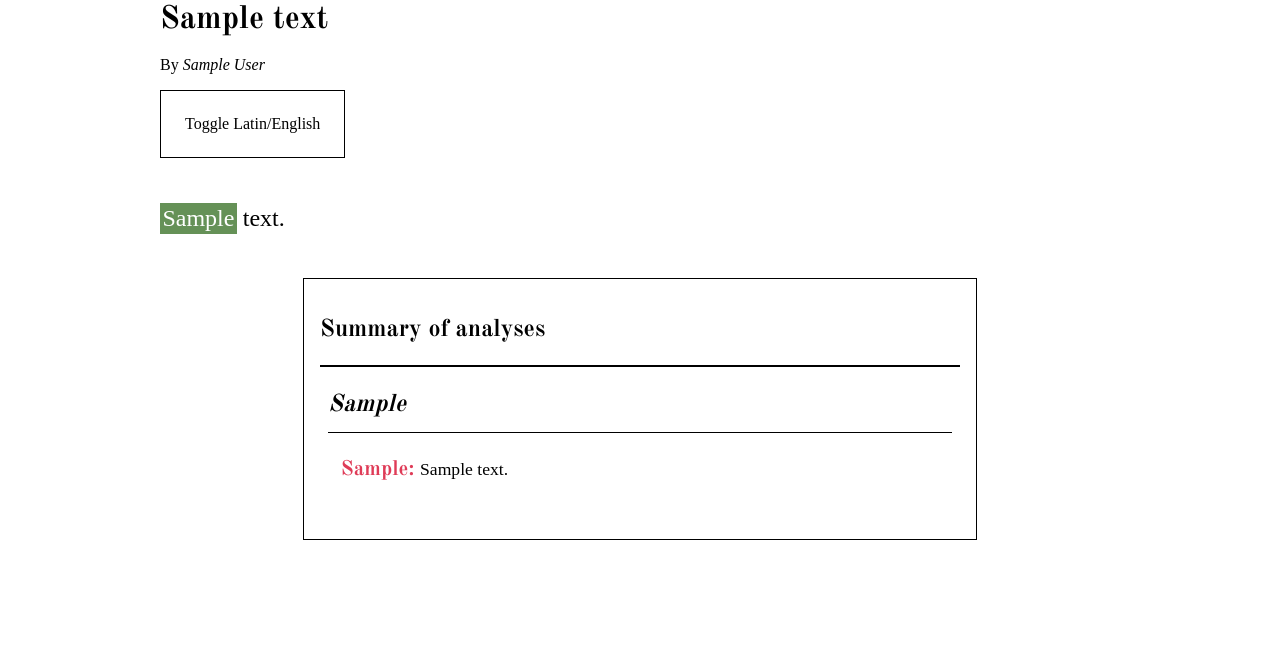
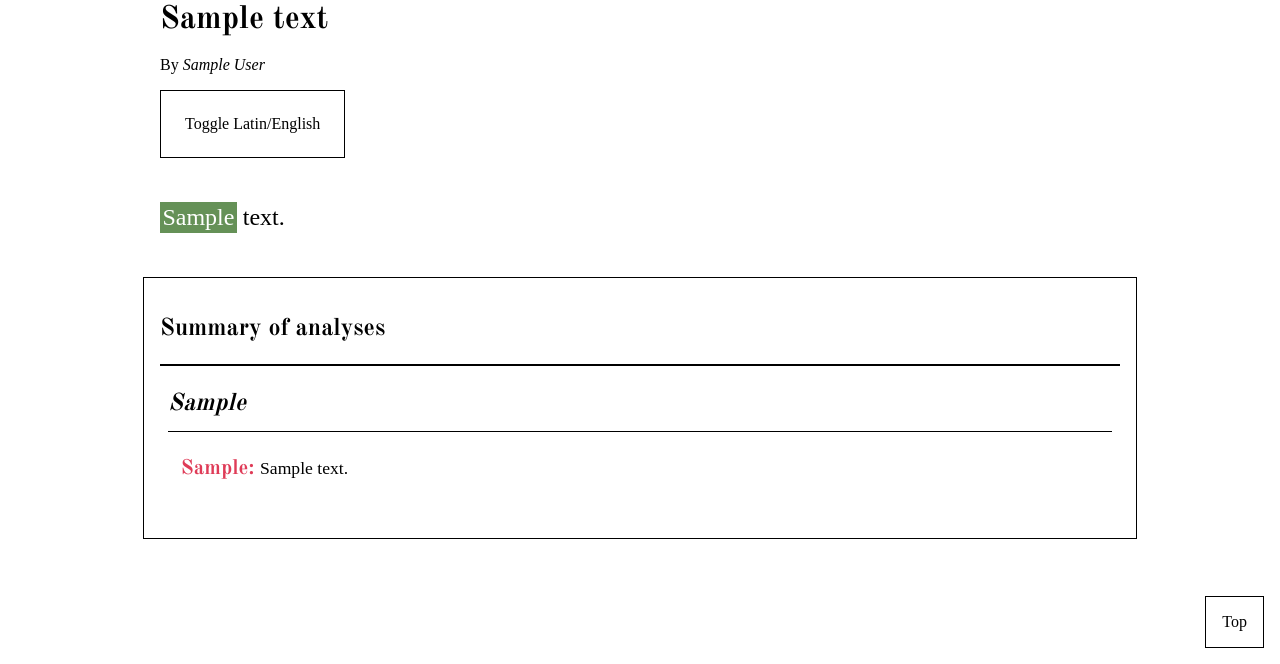
Before and after one commit to MaxTheMonster/LatinVocab, a Django app: a page that uses templates/literature/text.html in a window 1280 px wide. Shown: the part 136-800 px from the top of the page. Run offline with Django 3.2, Linux system fonts and the light colour scheme; tables that the repository leaves empty hold one stand-in row (values such as "Sample post"); some libraries are stand-ins or nearby versions; some web fonts are replaced.

Commit message:
Added new annotating syntax features, and added new literature

```diff
--- a/literature/views.py
+++ b/literature/views.py
@@ -15,7 +15,5 @@ class TextView(generic.DetailView):
 
     def get_context_data(self, **kwargs):
         context = super(TextView, self).get_context_data(**kwargs)
-        context['quotations'] = models.RelatingLatin.objects.filter(relating_text=self.get_object()).order_by('-pk')
-#        print(context['annotations'])
-        print(context['quotations'])
+        context['quotations'] = models.RelatingLatin.objects.filter(relating_text=self.get_object()).order_by('pk')
         return context
--- a/static/css/main.css
+++ b/static/css/main.css
@@ -143,7 +143,8 @@ section#literature-texts .text-card {
 main#text-header {
   margin-left: 2em;
   width: 60rem;
-  margin: 0 auto; }
+  margin: 0 auto;
+  max-width: 90%; }
   main#text-header h1 {
     margin-bottom: 0.1em; }
   main#text-header span#text-author {
@@ -159,29 +160,38 @@ main#text-header {
 
 section.text-lines {
   width: 60rem;
-  max-width: 100%;
+  max-width: 90%;
   margin: 0 auto;
   font-size: 1.5rem;
-  line-height: 3em; }
+  line-height: 4.4rem; }
   @media (max-width: 540px) {
     section.text-lines {
       width: 90%;
       font-size: 1.35rem;
-      line-height: 2.5rem; } }
+      line-height: 4rem; } }
+  section.text-lines br {
+    margin-bottom: 0.7em; }
+
+#backtotop {
+  position: fixed;
+  bottom: 1em;
+  right: 1em;
+  padding: 1em; }
 
 :target {
-  -webkit-animation: target-fade 3s 1;
-  -moz-animation: target-fade 3s 1; }
+  border: 3px solid #df3b57 !important;
+  -webkit-animation: target-fade 1s 1;
+  -moz-animation: target-fade 1s 1; }
 
 @-webkit-keyframes target-fade {
   0% {
-    background-color: rgba(0, 0, 0, 0.1); }
+    background-color: rgba(223, 59, 87, 0.5); }
   100% {
     background-color: transparent; } }
 
 @-moz-keyframes target-fade {
   0% {
-    background-color: rgba(0, 0, 0, 0.1); }
+    background-color: rgba(223, 59, 87, 0.5); }
   100% {
     background-color: transparent; } }
 
@@ -201,7 +211,9 @@ section#text-content span.highlight a {
 
 section#text-analyses {
   border: 1px solid black;
-  padding: 1em; }
+  padding: 1em;
+  max-width: 90%;
+  width: 60rem; }
   section#text-analyses div.quotation {
     border: 0;
     padding: 0.2em 0.5em 0;
--- a/static/scss/_literature.scss
+++ b/static/scss/_literature.scss
@@ -14,6 +14,7 @@ main#text-header {
     margin-left: 2em;
     width: 60rem;
     margin: 0 auto;
+    max-width: 90%;
 
     h1 {
         margin-bottom: 0.1em;
@@ -38,30 +39,42 @@ main#text-header {
 
 section.text-lines {
     width: 60rem;
-    max-width: 100%;
+    max-width: 90%;
     margin: 0 auto;
     font-size: 1.5rem;
-    line-height: 3em;
+    line-height: 4.4rem;
 
     @include mobile {
         width: 90%;
         font-size: 1.35rem;
-        line-height: 2.5rem;
+        line-height: 4rem;
+    }
+
+    br {
+        margin-bottom: 0.7em;
     }
 }
 
+#backtotop {
+    position: fixed;
+    bottom: 1em;
+    right: 1em;
+    padding: 1em;
+}
+
 :target {
-    -webkit-animation: target-fade 3s 1;
-    -moz-animation: target-fade 3s 1;
+    border: 3px solid $primary-color !important;
+    -webkit-animation: target-fade 1s 1;
+    -moz-animation: target-fade 1s 1;
 }
 
 @-webkit-keyframes target-fade {
-    0% { background-color: rgba(0,0,0,.1); }
+    0% { background-color: rgba($primary-color,.5); }
     100% { background-color: rgba(0,0,0,0); }
 }
 
 @-moz-keyframes target-fade {
-    0% { background-color: rgba(0,0,0,.1); }
+    0% { background-color: rgba($primary-color,.5); }
     100% { background-color: rgba(0,0,0,0); }
 }
 
@@ -91,6 +104,8 @@ section#text-content {
 section#text-analyses {
     border: 1px solid black;
     padding: 1em;
+    max-width: 90%;
+    width: 60rem;
 
     div.quotation {
         border: 0;
@@ -100,7 +115,6 @@ section#text-analyses {
         div.annotation {
             padding: 1.5em 0.8em;
             border-top: 1px solid black;
-
         }
 
         h2 {
--- a/templates/literature/text.html
+++ b/templates/literature/text.html
@@ -9,10 +9,10 @@
     <a id="toggle-language" class="button card" href="#~">Toggle Latin/English</a>
 </main>
 <section class="block text-lines" id="text-content">
-    <p>{{ text.content }}</p>
+    <p>{{ text.content|linebreaksbr }}</p>
 </section>
 <section class="block text-lines" id="text-translation">
-    <p>{{ text.translation }}</p>
+    <p>{{ text.translation|linebreaksbr }}</p>
 </section>
 <section class="block" id="text-analyses">
     <h1>Summary of analyses</h1>
@@ -27,6 +27,7 @@
     </div>
     {% endfor %}
 </section>
+<a id="backtotop" class="button" href="#">Top</a>
 <script>
  const toggle_language = document.querySelector("#toggle-language");
  const latin = document.querySelector("#text-content");
@@ -44,20 +45,25 @@
  toggle_language.addEventListener("click", toggleLanguage);
 
  const infoAnnotations = document.querySelector("#info-annotations");
- const annotations = document.querySelectorAll(".annotation"); // fix this to work!!
+ const annotations = document.querySelectorAll(".annotation");
  const content = document.querySelector("#text-content p");
  var newContent = content.innerHTML;
 
  for (var i = 0, a; a = annotations[i]; i++) {
-     var latinLocation = a.parentNode.querySelector("h2").innerHTML;
+     var latinLocations = a.parentNode.querySelector("h2").innerHTML.split(' | ');
      var latinID = a.parentNode.id;
-     var formulatedLink = "<a href='#" + latinID +"'>" + latinLocation + "</a> ";
-     if (newContent.includes('href=\'#' + latinID + '\'')) {
-         continue;
-     }
-     const regex = new RegExp(latinLocation + "[^(')(/a)]", "gi");
-     newContent = newContent.replace(regex, "<span class='highlight'>" + formulatedLink + "</span>");
+
+     latinLocations.forEach(function(latinLocation) {
+         latinLocation = latinLocation.replace(" \\ ", "<br>");
+         var formulatedLink = "<a href='#" + latinID +"'>" + latinLocation + "</a> ";
+         if (!newContent.includes('href=\'#' + latinID + '\'') || latinLocations.length > 1) {
+             console.log(latinLocation)
+             const regex = new RegExp(latinLocation + "[^-(')(/a)]", "gi");
+             newContent = newContent.replace(regex, "<span class='highlight'>" + formulatedLink + "</span>");
+         }
+     });
  }
+ newContent.replace("<br>", "<br>");
  content.innerHTML = newContent;
 </script>
 {% endblock %}
--- a/vocab.txt
+++ b/vocab.txt
@@ -298,7 +298,7 @@ dico, dicere, dixi, dictus/verb 3/say/Verbs: Perception, Sensory and Mental Proc
 exspecto, exspectare, exspectavi, exspectatus/verb 1/wait for/Verbs: Perception, Sensory and Mental Processes
 iaceo, iacere, iacui/verb 2/lie/Verbs: Perception, Sensory and Mental Processes
 impero, imperare, imperavi, imperatus + dative/verb 1/order, command/Verbs: Perception, Sensory and Mental Processes
-inquit/verb irregular/he/she says, he/she said/Verbs: Perception, Sensory and Mental Processes
+inquit/verb irregular/says, said/Verbs: Perception, Sensory and Mental Processes
 intellego, intellegere, intellexi, intellectus/verb 3/understand, realise/Verbs: Perception, Sensory and Mental Processes
 invito invitare, invitavi, invitatus/verb 1/invite/Verbs: Perception, Sensory and Mental Processes
 iubeo, iubere, iussi, iussus/verb 2/order/Verbs: Perception, Sensory and Mental Processes
@@ -344,7 +344,7 @@ pono, ponere, posui, positus/verb 3/put, place, put up/Verbs that Affect Motion
 porto, portare, portavi, portatus/verb 1/carry/Verbs that Affect Motion or Position
 rapio, rapere, rapui, raptus/verb 3/seize, grab/Verbs that Affect Motion or Position
 reddo, reddere, reddidi, redditus/verb 3/give back, restore/Verbs that Affect Motion or Position
-refero, referre, rettuli, relatus/verb irregular/bring/carry back, report, tell/Verbs that Affect Motion or Position
+refero, referre, rettuli, relatus/verb irregular/bring, carry back, report, tell/Verbs that Affect Motion or Position
 relinquo, relinquere, reliqui, relictus/verb 3/leave, leave behind/Verbs that Affect Motion or Position
 teneo, tenere, tenui, tentus/verb 2/hold/Verbs that Affect Motion or Position
 tollo, tollere, sustuli, sublatus/verb 3/raise, lift up, hold up/Verbs that Affect Motion or Position
@@ -393,7 +393,7 @@ laboro, laborare, laboravi/verb 1/work/Verbs that Affect the Motion or Location
 maneo, manere, mansi/verb 2/remain, stay/Verbs that Affect the Motion or Location of a Subject
 navigo, navigare, navigavi/verb 1/sail/Verbs that Affect the Motion or Location of a Subject
 pervenio, pervenire, perveni, perventus/verb 4/reach, arrive at/Verbs that Affect the Motion or Location of a Subject
-peto, petere, petivi, petitus/verb 3/make for, seek, beg/ask for/Verbs that Affect the Motion or Location of a Subject
+peto, petere, petivi, petitus/verb 3/make for, seek, beg, ask for/Verbs that Affect the Motion or Location of a Subject
 procedo, procedere, processi/verb 3/advance, proceed/Verbs that Affect the Motion or Location of a Subject
 proficiscor, proficisci, profectus sum/verb 3 deponent/set out/Verbs that Affect the Motion or Location of a Subject
 progredior, progredi, progressus sum/verb 3 deponent/advance/Verbs that Affect the Motion or Location of a Subject
```
Also changed, not shown: annotations.txt (+37 -16 lines), literature.txt (+5 -0 lines), pop.py (+28 -0 lines), literature/migrations/0002_auto_20180323_1803.py (added), 1 other file.
